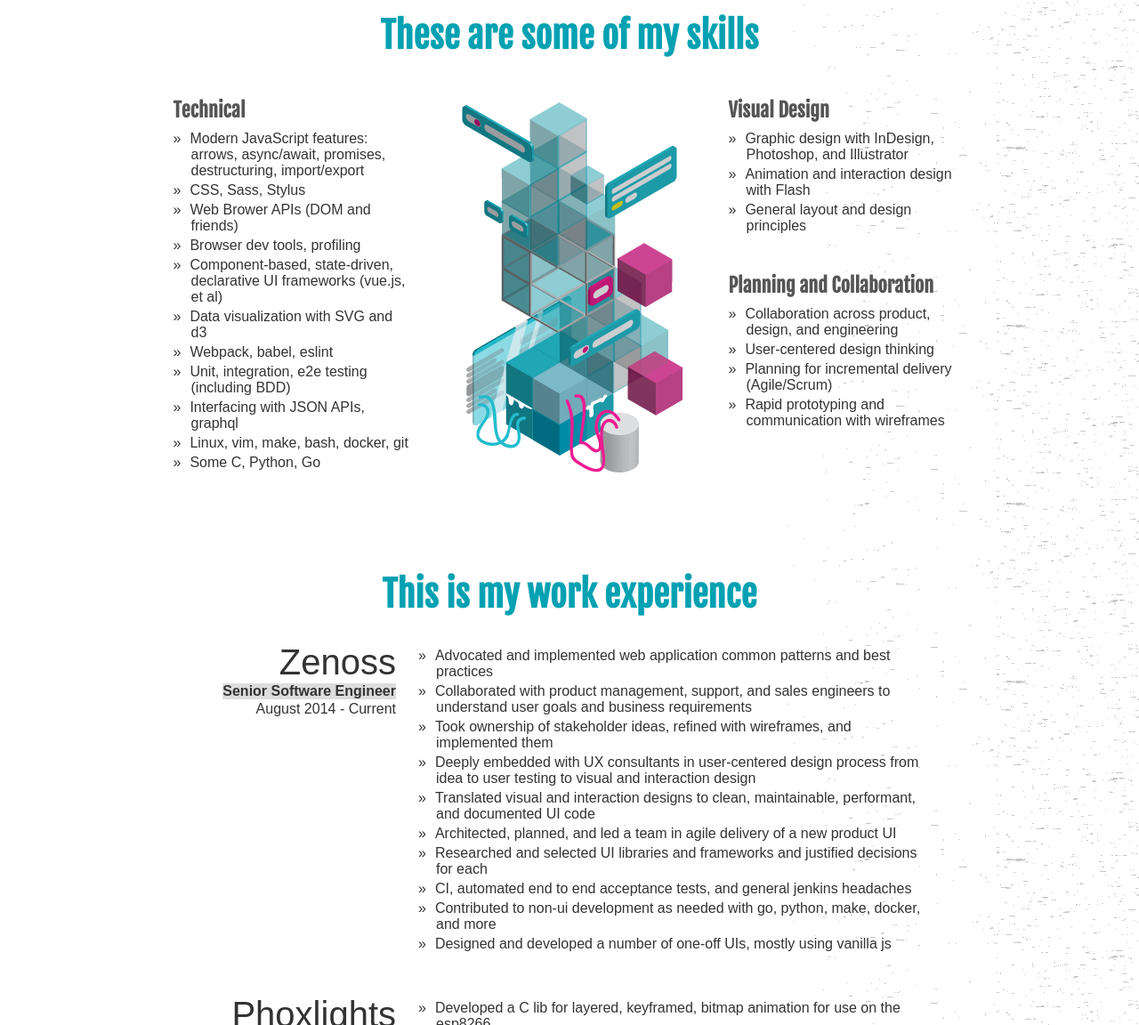
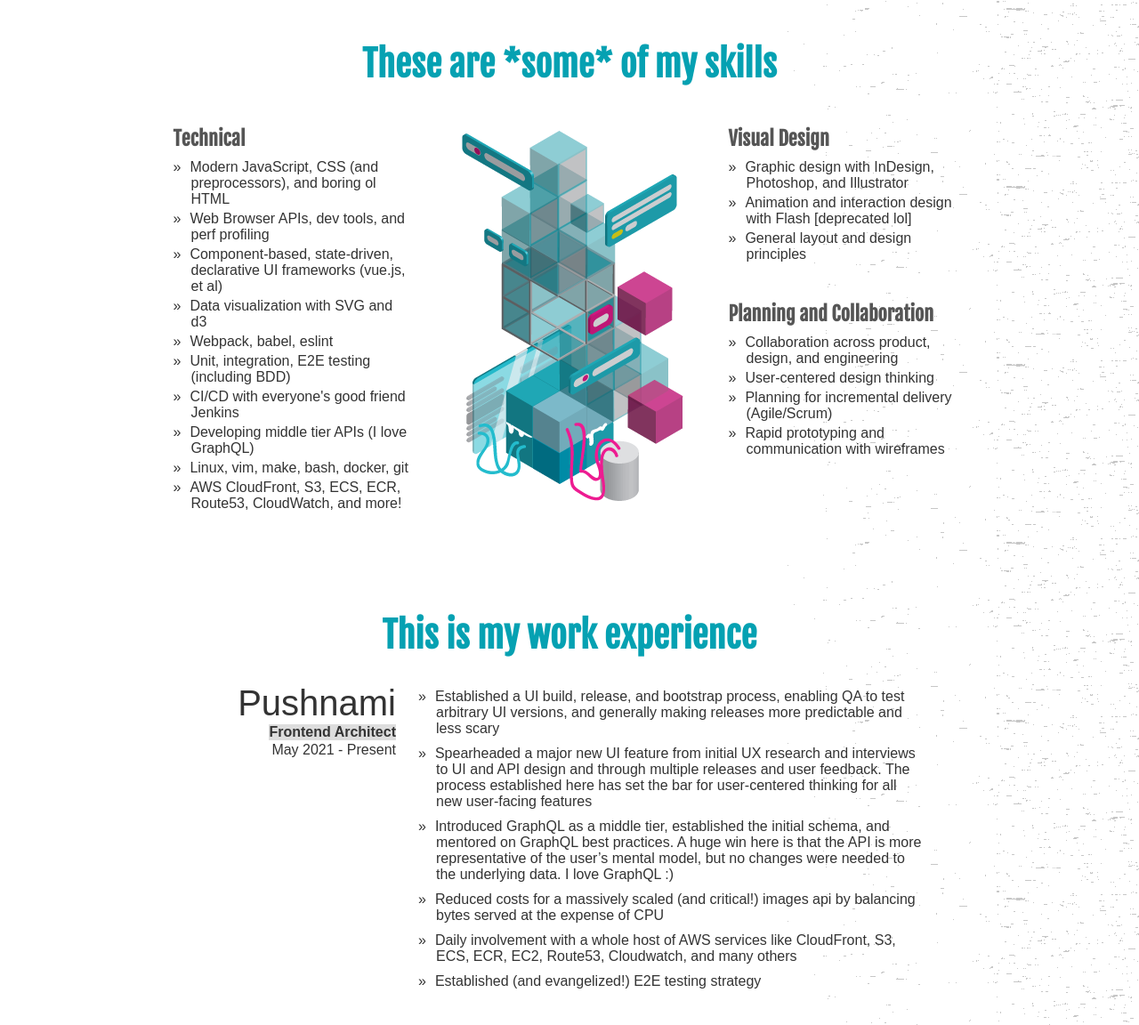
Before and after one commit to rDr4g0n/rDr4g0n.github.io, a plain HTML site: page index.html in a window 1280 px wide. Shown: the part 1648-2800 px from the top of the page at 89% size. Drawn offline with Linux system fonts and the light colour scheme; a web font is replaced by a local one.

Commit message:
chore: wow its been a while

```diff
--- a/index.html
+++ b/index.html
@@ -45,7 +45,7 @@
                 </a>
             </div>
             <div class="intro-blurb">
-                Hey! I am a senior UI developer with 8+ years of experience surviving (and thriving in) the wild west of web UI. I like to plan, build (or help others build), learn, and improve. I also make pretty good pourover coffee!
+                Hey! I am a Principal Frontend Engineer and Architect with 13+ years of experience surviving (and thriving in) the wild west of web front end. I love working with product, design, and end users to figure out exactly what is needed, plan it, build it, get it out there, measure, learn and improve. I'm also passionate about providing a great developer experience along the way, ensuring devs follow best practices by making them easy to follow!
             </div>
         </div>
         <div class="content">
@@ -75,7 +75,7 @@
                     <div class="thing-i-bring">
                         <div class="thing-i-bring-art"><img src="initiative-art.png"></div>
                         <h2 class="thing-i-bring-title">Initiative and Ownership</h2>
-                        <p class="thing-i-bring-blurb">Passion for quality UI, drives me to identify problems and own the solution.</p>
+                        <p class="thing-i-bring-blurb">Passion for quality UI drives me to identify problems and own the solution.</p>
                     </div>
                     <div class="thing-i-bring">
                         <div class="thing-i-bring-art"><img src="crossteam-art.png"></div>
@@ -85,23 +85,22 @@
                 </div>
             </section>
             <section class="some-skills-section">
-                <h1 class="baffling">These are some of my skills</h1>
+                <h1 class="baffling">These are *some* of my skills</h1>
                 <div class="some-skills">
                     <div class="some-skills-column">
                         <div class="some-skills-block">
                             <h2 class="some-skills-block-title">Technical</h2>
                             <ul class="some-skills-block-list">
-                                <li>Modern JavaScript features: arrows, async/await, promises, destructuring, import/export</li>
-                                <li>CSS, Sass, Stylus</li>
-                                <li>Web Brower APIs (DOM and friends)</li>
-                                <li>Browser dev tools, profiling</li>
+                                <li>Modern JavaScript, CSS (and preprocessors), and boring ol HTML</li>
+                                <li>Web Browser APIs, dev tools, and perf profiling</li>
                                 <li>Component-based, state-driven, declarative UI frameworks (vue.js, et al)</li>
                                 <li>Data visualization with SVG and d3</li>
                                 <li>Webpack, babel, eslint</li>
-                                <li>Unit, integration, e2e testing (including BDD)</li>
-                                <li>Interfacing with JSON APIs, graphql</li>
+                                <li>Unit, integration, E2E testing (including BDD)</li>
+                                <li>CI/CD with everyone's good friend Jenkins</li>
+                                <li>Developing middle tier APIs (I love GraphQL)</li>
                                 <li>Linux, vim, make, bash, docker, git</li>
-                                <li>Some C, Python, Go</li>
+                                <li>AWS CloudFront, S3, ECS, ECR, Route53, CloudWatch, and more!</li>
                             </ul>
                         </div>
                     </div>
@@ -113,7 +112,7 @@
                             <h2 class="some-skills-block-title">Visual Design</h2>
                             <ul class="some-skills-block-list">
                                 <li>Graphic design with InDesign, Photoshop, and Illustrator</li>
-                                <li>Animation and interaction design with Flash</li>
+                                <li>Animation and interaction design with Flash [deprecated lol]</li>
                                 <li>General layout and design principles</li>
                             </ul>
                         </div>
@@ -139,28 +138,53 @@
                 <h1 class="baffling">This is my work experience</h1>
                 <div class="experience-block">
                     <div class="experience-block-place">
+                        <div class="experience-block-place-title">Pushnami</div><br>
+                        <div class="experience-block-place-role">Frontend Architect</div>
+                        <div class="experience-block-place-time">May 2021 - Present</div>
+                    </div>
+                    <ul class="experience-block-experience-list">
+                        <li>Established a UI build, release, and bootstrap process, enabling QA to test arbitrary UI versions, and generally making releases more predictable and less scary</li>
+                        <li>Spearheaded a major new UI feature from initial UX research and interviews to UI and API design and through multiple releases and user feedback. The process established here has set the bar for user-centered thinking for all new user-facing features</li>
+                        <li>Introduced GraphQL as a middle tier, established the initial schema, and mentored on GraphQL best practices. A huge win here is that the API is more representative of the user’s mental model, but no changes were needed to the underlying data. I love GraphQL :)</li>
+                        <li>Reduced costs for a massively scaled (and critical!) images api by balancing bytes served at the expense of CPU</li>
+                        <li>Daily involvement with a whole host of AWS services like CloudFront, S3, ECS, ECR, EC2, Route53, Cloudwatch, and many others</li>
+                        <li>Established (and evangelized!) E2E testing strategy</li>
+                    </ul>
+                </div>
+                <div class="experience-block">
+                    <div class="experience-block-place">
+                        <div class="experience-block-place-title">Infoblox</div><br>
+                        <div class="experience-block-place-role">Staff Frontend Engineer,<br>UI Architect</div>
+                        <div class="experience-block-place-time">February 2020 - April 2021</div>
+                    </div>
+                    <ul class="experience-block-experience-list">
+                        <li>Architected, developed, lead a team, and deployed a micro front end loading platform for an existing monolithic UI application. Aside from developing the browser application, this included a large amount of deployment work involving AWS, Jenkins, spinnaker, helm, and Kubernetes.</li>
+                        <li>Defined and developed an incremental migration path from the existing large web application UI to individual micro frontends. This was a huge success as we effectively replaced the foundation of our entire UI without affecting any of the (many) UI developers' day to day!</li>
+                    </ul>
+                </div>
+                <div class="experience-block">
+                    <div class="experience-block-place">
                         <div class="experience-block-place-title">Zenoss</div><br>
                         <div class="experience-block-place-role">Senior Software Engineer</div>
-                        <div class="experience-block-place-time">August 2014 - Current</div>
+                        <div class="experience-block-place-time">August 2014 - February 2020</div>
                     </div>
                     <ul class="experience-block-experience-list">
-                        <li>Advocated and implemented web application common patterns and best practices</li>
-                        <li>Collaborated with product management, support, and sales engineers to understand user goals and business requirements</li>
-                        <li>Took ownership of stakeholder ideas, refined with wireframes, and implemented them</li>
-                        <li>Deeply embedded with UX consultants in user-centered design process from idea to user testing to visual and interaction design</li>
-                        <li>Translated visual and interaction designs to clean, maintainable, performant, and documented UI code</li>
-                        <li>Architected, planned, and led a team in agile delivery of a new product UI</li>
-                        <li>Researched and selected UI libraries and frameworks and justified decisions for each</li>
-                        <li>CI, automated end to end acceptance tests, and general jenkins headaches</li>
-                        <li>Contributed to non-ui development as needed with go, python, make, docker, and more</li>
-                        <li>Designed and developed a number of one-off UIs, mostly using vanilla js</li>
+                        <li>Architected, planned, and developed the UI platform for the next evolution of Zenoss’s core product: Zenoss Cloud (https://www.zenoss.com/product). This included selection of UI frameworks, libraries, test frameworks, build tools, reusable component library, and broader concerns such as scalability and security.</li>
+                        <li>Scoped, estimated, and planned implementation of UI features, balancing product, user, and technology requirements, ensuring that the resulting features fit neatly within the UI platform</li>
+                        <li>Worked closely with product stakeholders to wireframe and prototype new features and ensure they align well with the broader UI architecture</li>
+                        <li>Worked closely with back end engineers to design (and frequently implemented) GraphQL schemas which properly model the domain and providing maximum flexibility for queries</li>
+                        <li>Mentored fellow engineers (some remote) through white boarding, conversation, and code review, often demonstrating the correct way to “cut with the grain” of a new library</li>
+                        <li>Developed a variety of data visualization components using D3 and SVG</li>
+                        <li>Designed and developed a number of one-off SPAs, with minimal oversight, and occasionally implemented backend services as needed</li>
+                        <li>Served as an expert in web application development tools, libraries, frameworks, and best practices</li>
+                        <li>Brought my passion for user-centered design thinking to just about every conversation, ensuring the end user encounters as little friction as possible</li>
                     </ul>
                 </div>
                 <div class="experience-block">
                     <div class="experience-block-place">
                         <div class="experience-block-place-title">Phoxlights</div><br>
                         <div class="experience-block-place-role">IoT, C Developer</div>
-                        <div class="experience-block-place-time">Ongoing Personal Project</div>
+                        <div class="experience-block-place-time">Personal Project</div>
                     </div>
                     <ul class="experience-block-experience-list">
 						<li>Developed a C lib for layered, keyframed, bitmap animation for use on the esp8266</li>
```
Also changed, not shown: main.js, 1 other file.
